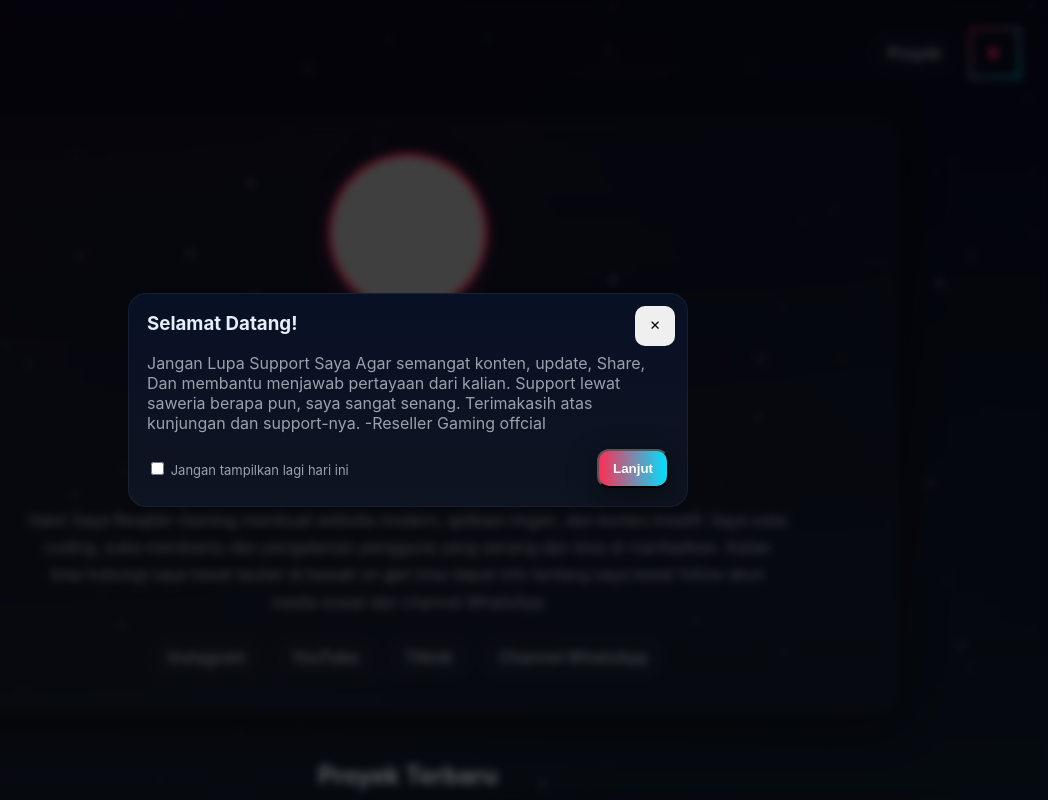
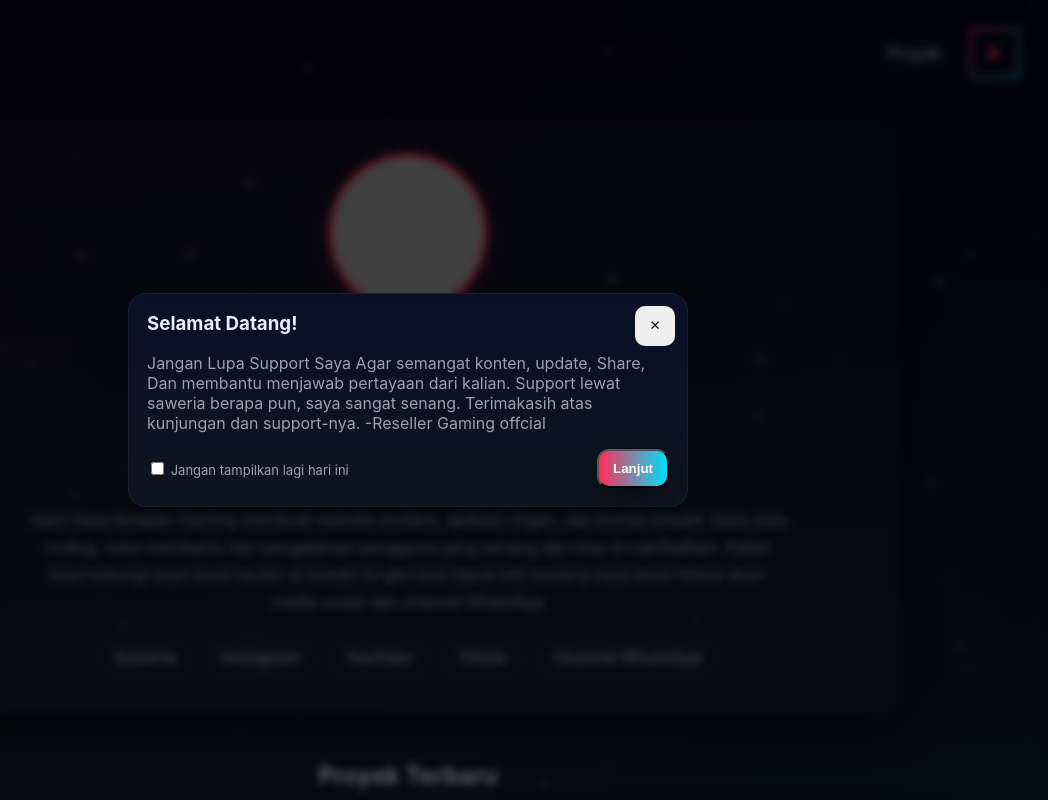
Before and after one commit to ResellerGaming/BIO, a plain HTML site: page index.html in a window 1280 px wide. Shown: the top 800 px of the page, without its empty margins (232-1280 px from the left). Drawn offline with Linux system fonts and the light colour scheme; grey boxes are pictures that could not be loaded.

Commit message:
Update index.html

```diff
--- a/index.html
+++ b/index.html
@@ -136,6 +136,7 @@ footer{opacity:.7;text-align:center;margin:60px 0 20px}
     <p class="bio">Halo! Saya Reseller Gaming membuat website modern, aplikasi ringan, dan konten kreatif. Saya suka coding, suka membantu dan pengalaman pengguna yang senang dan bisa di manfaatkan. Kalian bisa hubungi saya lewat tautan di bawah ini dan bisa dapat info tentang saya lewat follow akun media sosial dan channel WhatsApp</p>
 
     <div class="links">
+      <a class="link-pill" href="https://saweria.co/Ahmadi02">Saweria</a>
       <a class="link-pill" href="#">Instagram</a>
       <a class="link-pill" href="#">YouTube</a>
       <a class="link-pill" href="https://www.tiktok.com/@reseller_gaming?_r=1&_d=e3e30dk16ldjkk&sec_uid=MS4wLjABAAAAte8MRPirqQXA1HgYBWLB97xpV9rBejF6WE2pzUdbYCmYLDn3mT_4PszvlBr78Kyz&share_author_id=7334576404330300422&sharer_language=id&source=h5_t&u_code=dgc24275m2k6i1&timestamp=1756377174&user_id=6914630652152775682&sec_user_id=MS4wLjABAAAAIPPbh0MQPuTRolYWNs6pvtWuqN51t3hw0ZTTI3sP8k_N4idDuuyC731IvE4kbCu1&item_author_type=2&utm_source=copy&utm_campaign=client_share&utm_medium=android&share_iid=7541934668154390280&share_link_id=d1ff8b2c-0f34-40a9-8458-792bd245e69d&share_app_id=1180&ugbiz_name=ACCOUNT&ug_btm=b2001%2Cb5836&social_share_type=5&enable_checksum=1">Tiktok</a>
```
